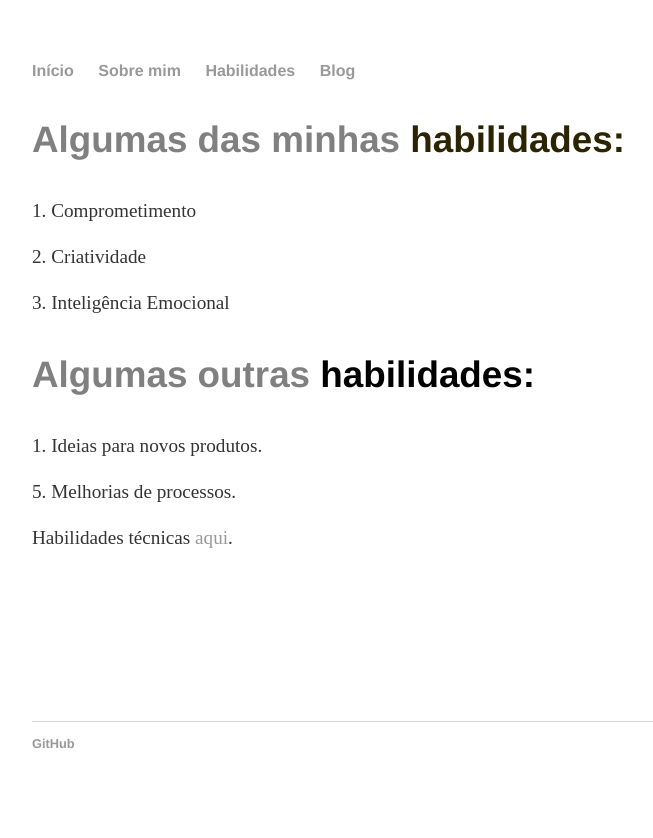
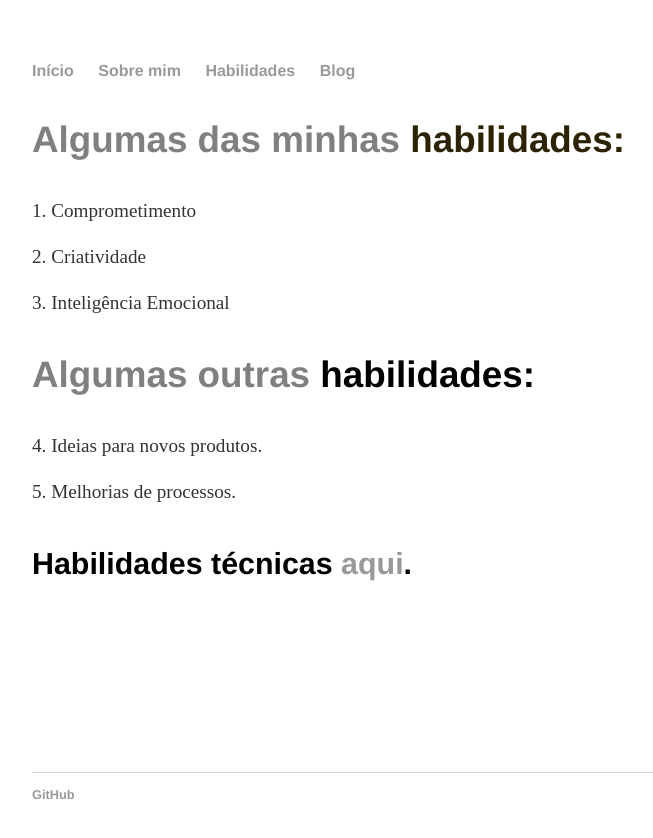
Before and after one commit to leonardohenriquedev/old-portfolio, a Jekyll site: the page built from cv/index.html, in a window 1280 px wide. Shown: the top 838 px of the page, without its empty margins (160-813 px from the left). Built offline with Jekyll 4.4.1, drawn with Linux system fonts in a browser that asks for light colours.

```diff
--- a/cv/index.html
+++ b/cv/index.html
@@ -5,15 +5,15 @@ title: Habilidades
 
 	<div class="cv">
 
-        <!-- #######  YAY, I AM THE SOURCE EDITOR! #########-->
+      <!-- #######  YAY, I AM THE SOURCE EDITOR! #########-->
 <h3 style="color: #5e9ca0;"><span style="color: #808080;">Algumas das minhas</span> <span style="color: #2b2301;">habilidades:</span></h3>
 <p style="color: #2e6c80;"><span style="color: #333333;">1. Comprometimento&nbsp;</span></p>
 <p style="color: #2e6c80;"><span style="color: #333333;">2. Criatividade&nbsp;</span></p>
 <p style="color: #2e6c80;"><span style="color: #333333;">3. Intelig&ecirc;ncia Emocional</span></p>
 <h3><span style="color: #808080;">Algumas outras</span> habilidades:</h3>
-<p style="color: #2e6c80;"><span style="color: #333333;">1. Ideias para novos produtos.</span></p>
+<p style="color: #2e6c80;"><span style="color: #333333;">4. Ideias para novos produtos.</span></p>
 <p style="color: #2e6c80;"><span style="color: #333333;">5. Melhorias de processos.</span></p>
-<p>Habilidades t&eacute;cnicas <a href="https://github.com/leonardohenriquedev/trybe-fullstack" target="_blank">aqui</a>.</p>
+<h4>Habilidades t&eacute;cnicas <a href="https://github.com/leonardohenriquedev/trybe-fullstack" target="_blank">aqui</a>.</h4>
 <div class="pv-skill-category-entity__skill-wrapper" tabindex="-1" data-artdeco-is-focused="true">
 <div class="display-flex align-items-center flex-grow-1 full-width">
 <p class="pv-skill-category-entity__name tooltip-container" tabindex="-1">&nbsp;</p>
@@ -21,5 +21,4 @@ title: Habilidades
 </div>
 <h2 style="color: #2e6c80;">&nbsp;</h2>
 
-
 	</div>
```
